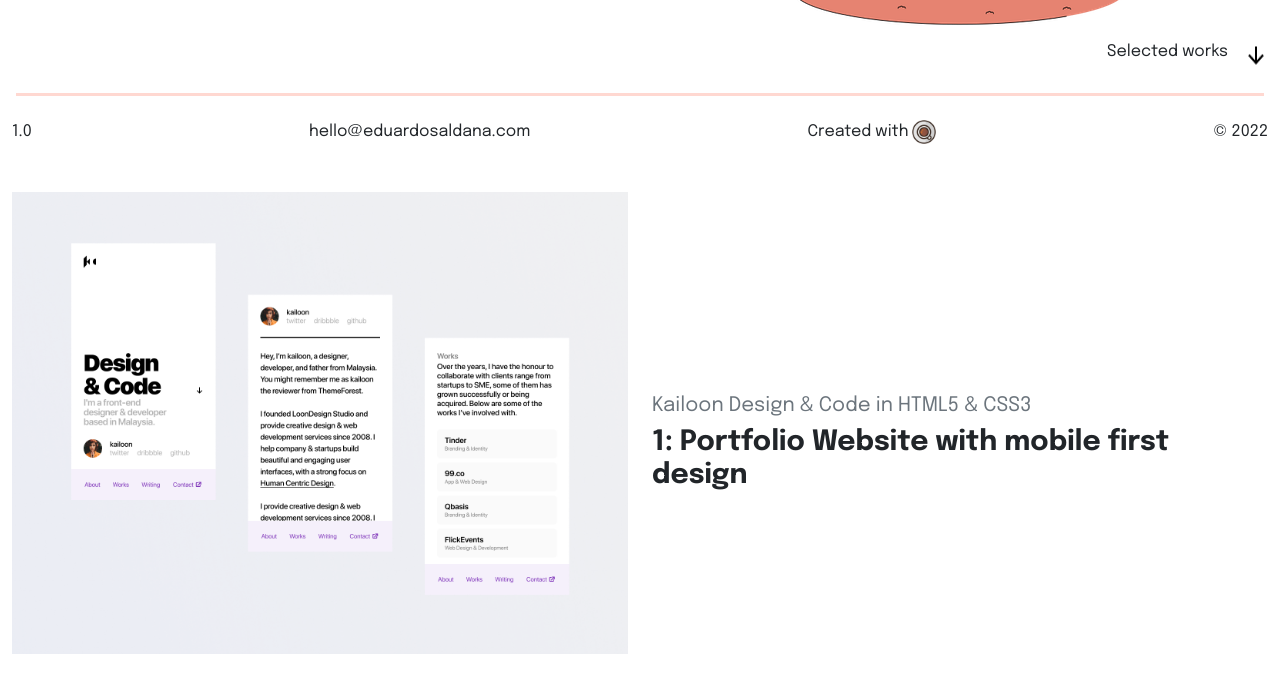
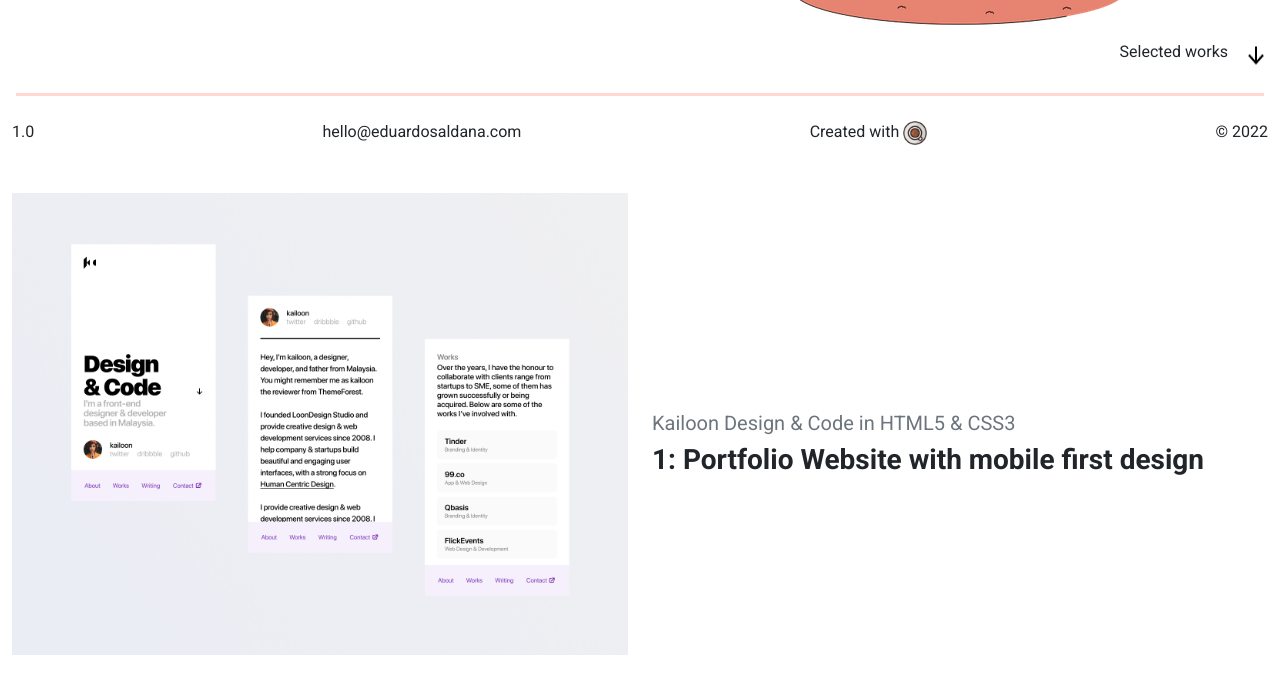
Before and after one commit to edusal100/bootstrap_2, a website: page index.html in a window 1280 px wide. Shown: the part 446-1145 px from the top of the page. Drawn offline with nearby package versions, Linux system fonts and the light colour scheme.

Commit message:
change font

```diff
--- a/sass/_global.scss
+++ b/sass/_global.scss
@@ -1,5 +1,5 @@
 // Colors
-$font-family-sans-serif: 'Epilogue', sans-serif;
+$font-family-sans-serif: 'Roboto', sans-serif;
 
 
 // custom style
--- a/sass/main.scss
+++ b/sass/main.scss
@@ -2,7 +2,7 @@
 @import 'global';
 
 // importing custom font
-@import url('https://fonts.googleapis.com/css2?family=Epilogue:wght@400;700;800;900&display=swap');
+@import url('https://fonts.googleapis.com/css2?family=Roboto:wght@100;300;400;700;900&display=swap');
 
 // import bootstrap
 @import '../node_modules/bootstrap/scss/bootstrap';
```
Also changed, not shown: dist/main.css.
